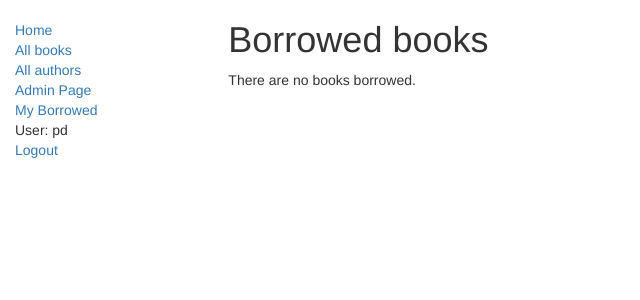
After one commit to pd-Shah/locallibrary, a Django app: a page that uses catalog/templates/catalog/base_generic.html in a window 1280 px wide. The commit adds this page. Shown: the top 300 px of the page, without its empty margins (0-640 px from the left). Run offline with Django 3.2, Linux system fonts and the light colour scheme; a user stored in the database is signed in; data comes from the database, SQL or seed files in the repository; both versions use the stored data as it was after the commit; some libraries are stand-ins or nearby versions.

Commit message:
10-user authentication

```diff
--- a/catalog/templates/catalog/base_generic.html
+++ b/catalog/templates/catalog/base_generic.html
@@ -26,6 +26,13 @@
           <li><a href="{% url 'catalog:books' %}">All books</a></li>
           <li><a href="{% url 'catalog:authors'%}">All authors</a></li>
           <li><a href="/admin/"> Admin Page </a></li>
+          <li><a href="{% url 'catalog:my-borrowed' %}">My Borrowed</a></li>
+          {% if user.is_authenticated %}
+              <li>User: {{ user.get_username }}</li>
+              <li><a href="{% url 'logout'%}?next={{request.path}}">Logout</a></li>
+          {% else %}
+              <li><a href="{% url 'login'%}?next={{request.path}}">Login</a></li>
+          {% endif %}
       </ul>
      {% endblock %}
       </div>
--- /dev/null
+++ b/catalog/templates/catalog/bookinstance_list_borrowed_user.html
@@ -0,0 +1,19 @@
+{% extends "catalog/base_generic.html" %}
+
+{% block content %}
+    <h1>Borrowed books</h1>
+
+    {% if bookinstance_list %}
+    <ul>
+
+      {% for bookinst in bookinstance_list %}
+      <li class="{% if bookinst.is_overdue %}text-danger{% endif %}">
+        <a href="{% url 'catalog:book-detail' bookinst.book.pk %}">{{bookinst.book.title}}</a> ({{ bookinst.due_back }})
+      </li>
+      {% endfor %}
+    </ul>
+
+    {% else %}
+      <p>There are no books borrowed.</p>
+    {% endif %}
+{% endblock %}
--- a/catalog/urls.py
+++ b/catalog/urls.py
@@ -8,4 +8,5 @@ urlpatterns = [
     url(r'^books/$', views.BookListView.as_view(), name='books'),
     url(r'^book/(?P<pk>\d+)$', views.BookDetailView.as_view(), name='book-detail'),
     url(r'^authors/$', views.AuthorListView.as_view(), name='authors'),
+    url(r'^mybooks/$', views.LoanedBooksByUserListView.as_view(), name='my-borrowed'),
 ]
--- a/catalog/views.py
+++ b/catalog/views.py
@@ -1,5 +1,6 @@
 from django.shortcuts import render
 from django.views import generic
+from django.contrib.auth.mixins import LoginRequiredMixin
 
 from . import models
 
@@ -28,6 +29,17 @@ class AuthorListView(generic.ListView):
     model = models.Author
     template_name = 'catalog/author_list.html'
 
+class LoanedBooksByUserListView(LoginRequiredMixin, generic.ListView):
+    """
+    Generic class-based view listing books on loan to current user.
+    """
+    model = models.BookInstance
+    template_name ='catalog/bookinstance_list_borrowed_user.html'
+    paginate_by = 10
+
+    def get_queryset(self):
+        return models.BookInstance.objects.filter(borrower=self.request.user).filter(status__exact='o').order_by('due_back')
+
 # def index(request):
 #     """
 #     View function for home page of site.
```
Also changed, not shown: catalog/admin.py (+5 -3 lines), catalog/models.py (+9 -0 lines), catalog/migrations/0002_bookinstance_borrower.py (added), db.sqlite3.
